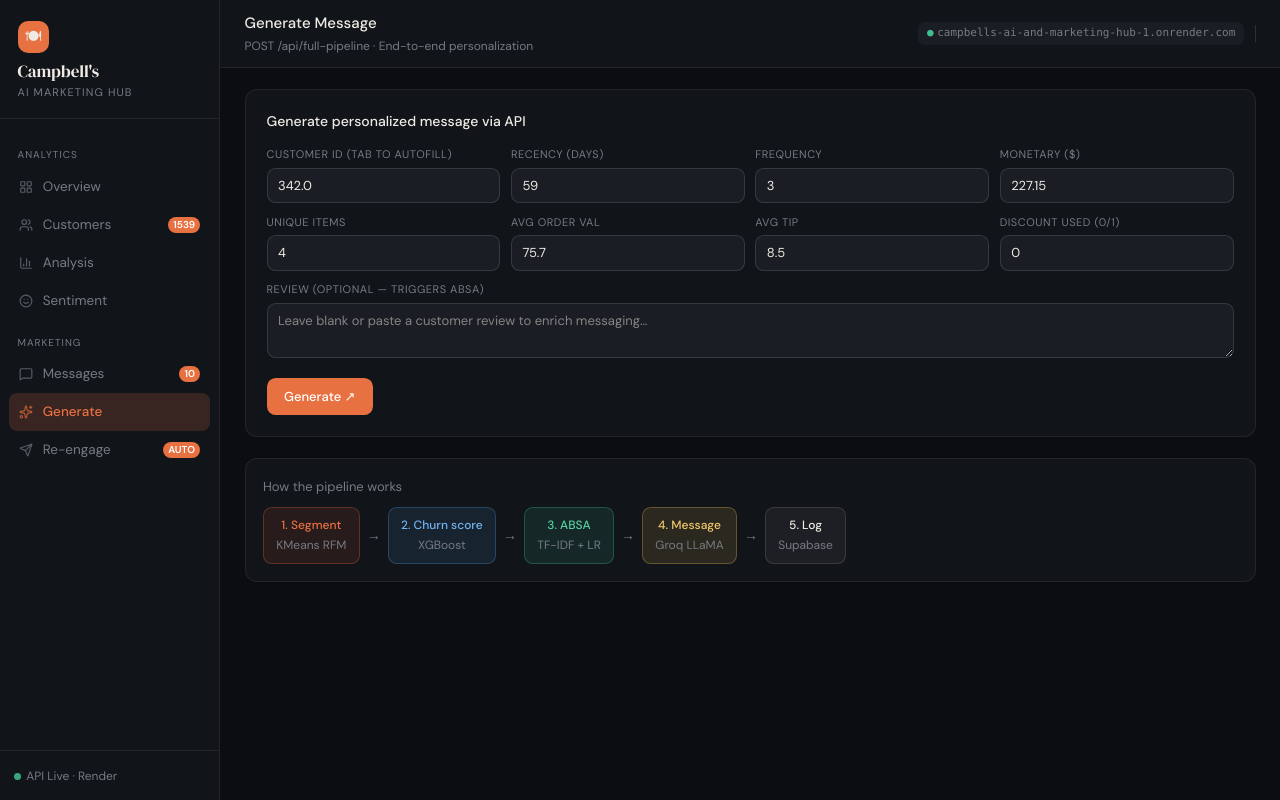
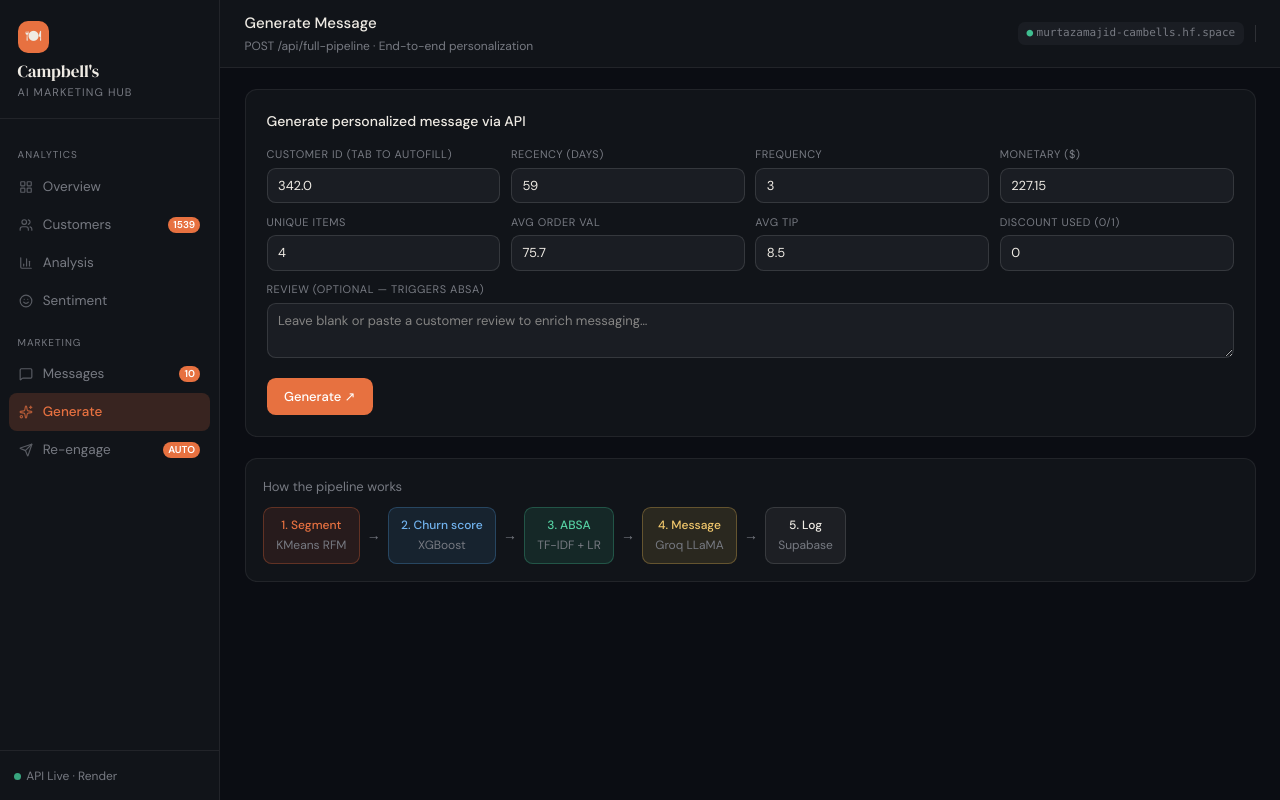
Before and after one commit to MurtazaMajid/cambells-ai-marketing-hub, a React (Vite) app: page /generate in a window 1280 px wide. Built offline with nearby package versions, Linux system fonts and the light colour scheme.

Commit message:
Point dashboard at murtazamajid-cambells.hf.space API
Co-Authored-By: Claude Sonnet 5.5 <noreply@anthropic.com>
Claude-Session: https://claude.ai/code/session_01Ax1Gtrp1kdy4RiBYfpGC1F

```diff
--- a/src/components/layout/Topbar.tsx
+++ b/src/components/layout/Topbar.tsx
@@ -13,7 +13,7 @@ export function Topbar({ title, subtitle, actions }: TopbarProps) {
       </div>
       <div className="flex items-center gap-3">
         <div className="text-[11px] text-muted-foreground bg-surface-2 px-2.5 py-1 rounded-md font-mono">
-          <span className="text-green mr-1">●</span>campbells-ai-and-marketing-hub-1.onrender.com
+          <span className="text-green mr-1">●</span>murtazamajid-cambells.hf.space
         </div>
         <div className="w-px h-5 bg-border-strong" />
         {actions}
--- a/src/lib/api.ts
+++ b/src/lib/api.ts
@@ -1,4 +1,4 @@
-export const API_BASE = "https://gamingouclassed-campbell.hf.space";
+export const API_BASE = "https://murtazamajid-cambells.hf.space";
 
 async function request<T>(path: string, init?: RequestInit): Promise<T> {
   const res = await fetch(`${API_BASE}${path}`, {
```
